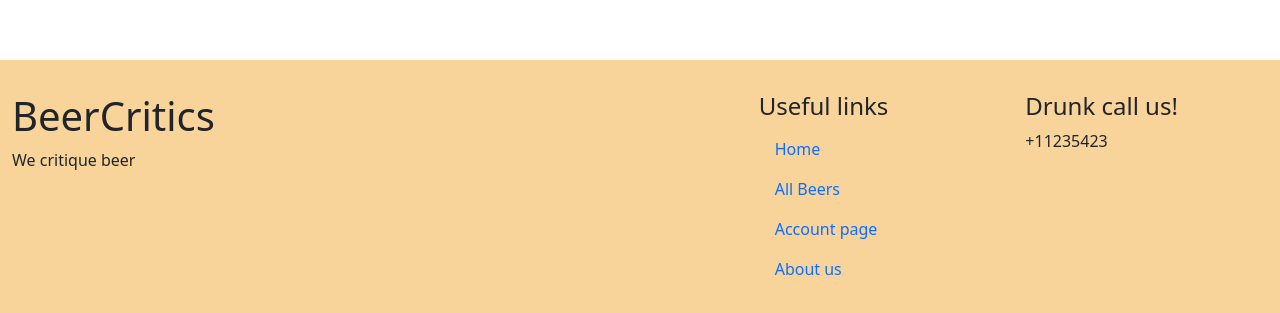
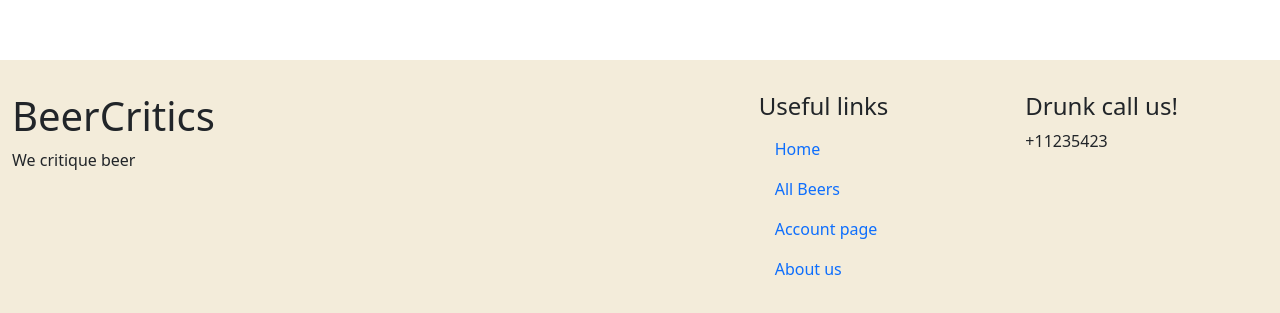
Before and after one commit to IsakGenberg/BeerCritics, a React (Vite) app in the folder client/: page / in a window 1280 px wide. Shown: the part 479-792 px from the top of the page. Built offline with nearby package versions, Linux system fonts and the light colour scheme.

Commit message:
change bg color

```diff
--- a/client/src/styles/Footer.css
+++ b/client/src/styles/Footer.css
@@ -1,5 +1,5 @@
 .Footer-row {
-  background:var(--secondary-color);
+  background:var(--background-color);
   padding-top: 2rem;
   padding-bottom: 2rem;
 }
```
